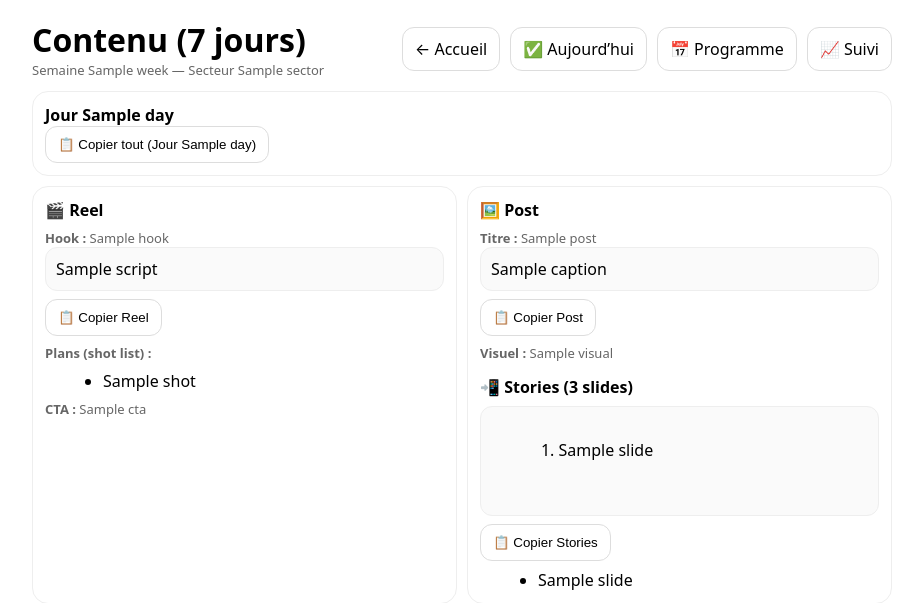
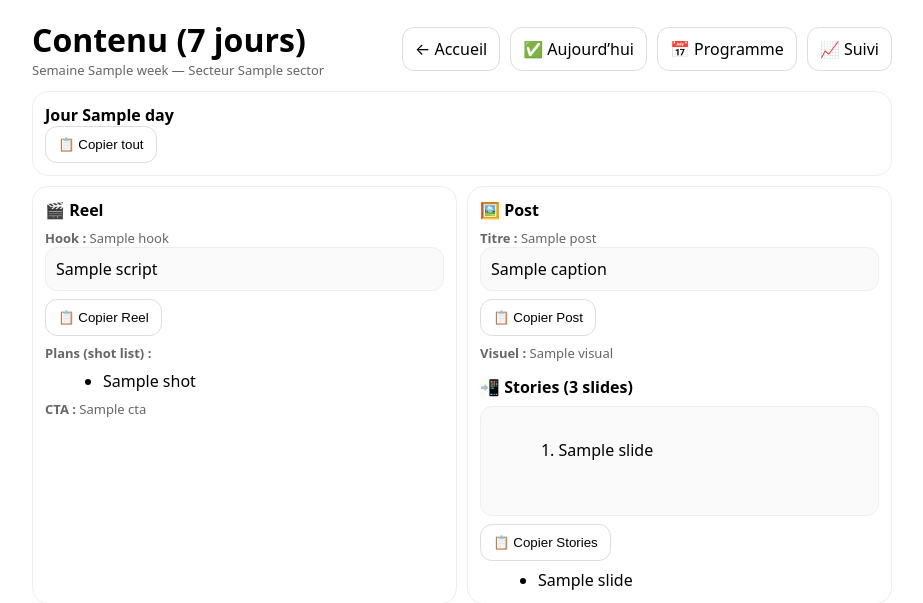
Before and after one commit to peninpalenzuelam-rgb/mission1-taches, a Flask app: template templates/contenu.html in a window 1280 px wide. Shown: the top 603 px of the page, without its empty margins (178-1101 px from the left). Run offline with Flask 3, Linux system fonts and the light colour scheme; the template is opened without the code that fills it: most values are stand-ins (such as "Sample title", 1, 10 or a date in 2020).

Commit message:
Finalize contenu page with clean copy

```diff
--- a/templates/contenu.html
+++ b/templates/contenu.html
@@ -67,7 +67,7 @@
         {%- endfor %}
         </div>
          <div style="font-weight:900;">Jour {{ d["day"] }}</div>
-           <button class="btn" type="button" onclick="copyBox('all-{{ d["day"] }}')">📋 Copier tout (Jour {{ d["day"] }})</button>
+           <button class="btn" type="button" onclick="copyTextArea('all-ta-{{ d["day"] }}')">📋 Copier tout</button>
         </div>
 
         <div class="grid">
@@ -76,7 +76,7 @@
             <div class="muted"><strong>Hook :</strong> {{ d["reel"]["hook"] }}</div>
             <div class="box" id="reel-{{ d["day"] }}">{{ d["reel"]["script"] }}</div>
             <div style="margin-top:8px;">
-              <button class="btn" type="button" onclick="copyBox('reel-{{ d["day"] }}')">📋 Copier Reel</button>
+               <button class="btn" type="button" onclick="copyTextArea('reel-ta-{{ d["day"] }}')">📋 Copier Reel</button>
             </div>
             <div class="muted" style="margin-top:8px;"><strong>Plans (shot list) :</strong></div>
             <ul>
@@ -92,7 +92,7 @@
             <div class="muted"><strong>Titre :</strong> {{ d["post"]["title"] }}</div>
             <div class="box" id="post-{{ d["day"] }}">{{ d["post"]["caption"] }}</div>
             <div style="margin-top:8px;">
-              <button class="btn" type="button" onclick="copyBox('post-{{ d["day"] }}')">📋 Copier Post</button>
+               <button class="btn" type="button" onclick="copyTextArea('post-ta-{{ d["day"] }}')">📋 Copier Post</button>
             </div>
             <div class="muted" style="margin-top:8px;"><strong>Visuel :</strong> {{ d["post"]["visual"] }}</div>
 
@@ -104,7 +104,7 @@
             {%- endfor %}
             </div>
             <div style="margin-top:8px;">
-              <button class="btn" type="button" onclick="copyBox('story-{{ d["day"] }}')">📋 Copier Stories</button>
+               <button class="btn" type="button" onclick="copyTextArea('story-ta-{{ d["day"] }}')">📋 Copier Stories</button>
 
             <ul>
               {% for s in d["story"]["slides"] %}
```
